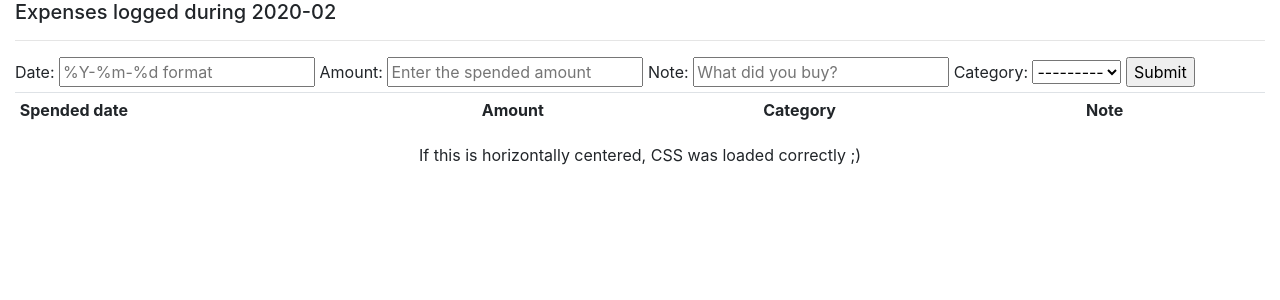
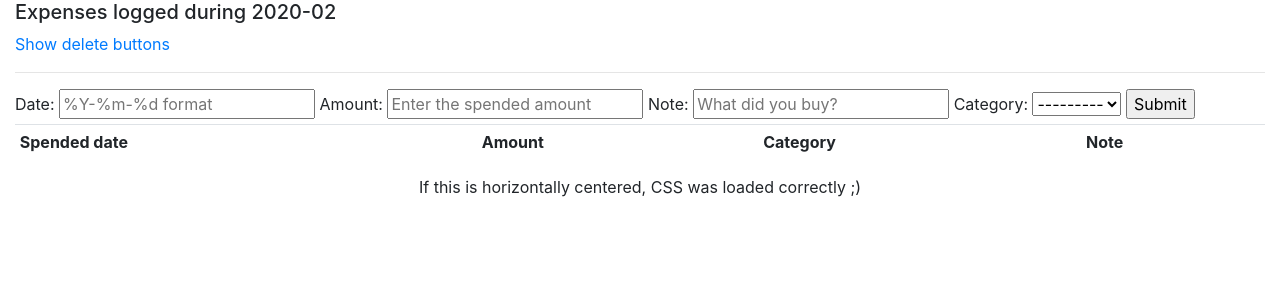
Before and after one commit to MicheleV/budgeteer, a Django app: page /expenses in a window 1280 px wide. Shown: the part 56-356 px from the top of the page. Run offline with Django 3.2, Linux system fonts and the light colour scheme; data that the repository does not hold is empty; parts of the project's set-up code (start-up, migrations or seed data) failed here and were passed over; some libraries are stand-ins or nearby versions.

Commit message:
Enable deleting expenses and monthly balances

```diff
--- a/budgets/forms.py
+++ b/budgets/forms.py
@@ -50,6 +50,12 @@ class ExpenseForm(forms.models.ModelForm):
             }),
             'category': forms.fields.Select,
         }
+
+
+class DeleteExpenseForm(forms.models.ModelForm):
+    class Meta:
+        model = m.Expense
+        fields = []
 
 
 class MonthlyBudgetForm(forms.models.ModelForm):
--- a/budgets/templates/expenses.html
+++ b/budgets/templates/expenses.html
@@ -8,6 +8,11 @@
 <div class="row">
   <div  class="col">
     <h5 id="id_current_month_date">Expenses logged during {{ month }}</h5>
+    {% if show_delete %}
+      <a href="{% url 'expenses' %}">Hide delete buttons</a>
+    {% else %}
+      <a href="{% url 'expenses' %}?delete=1">Show delete buttons</a>
+    {% endif %}
     <hr>
     <form method="POST" action="{% url 'new_expense' %}">
       {% csrf_token %}
@@ -36,6 +41,9 @@
         <th>Amount</th>
         <th>Category</th>
         <th>Note</th>
+        {% if show_delete %}
+          <th>Delete</th>
+        {% endif %}
       </tr>
       {% if expenses_sum %}
         <tr>
@@ -43,6 +51,10 @@
           <td><b>{{ expenses_sum | intcomma }}</b></td>
           <td><b>Total</b></td>
           <td> - </td>
+          {% if show_delete %}
+            <td> - </td>
+          {% endif %}
+
         </tr>
       {% endif %}
       {% for expense in expenses %}
@@ -51,6 +63,14 @@
           <td>{{ expense.amount | intcomma }}</td>
           <td>{{ expense.category.text }}</td>
           <td>{{ expense.note }}</td>
+          {% if show_delete %}
+            <td>
+              <form method="POST" action="{% url 'delete_expense' id=expense.id %}">
+                {% csrf_token %}
+                <input type="submit" id="id_submit" value="Yes, DELETE">
+              </form>
+            </td>
+          {% endif %}
         </tr>
       {% endfor %}
       </table>
--- a/budgets/urls.py
+++ b/budgets/urls.py
@@ -51,6 +51,8 @@ urlpatterns = [
          name='new_monthly_balance'),
     path('edit_monthly_balance/<int:id>', views.monthly_balances_edit_page,
          name='edit_monthly_balance'),
+    path('delete_monthly_balance/<int:id>', views.delete_monthly_balance_page,
+         name='delete_monthly_balance'),
 
-    path('api/', views.api_categories)
+    path('api/categories', views.api_categories, name='api')
 ]
--- a/budgets/views.py
+++ b/budgets/views.py
@@ -296,6 +296,9 @@ def expenses_page(request, date=None):
     else:
         form = f.ExpenseForm()
 
+    # Toggle delete buttons
+    show_delete = request.GET.get('delete', False) == '1'
+
     # Filter out archived categories
     categories = m.Category.objects.filter(is_archived=False)
     form.fields['category'].queryset = categories
@@ -316,12 +319,16 @@ def expenses_page(request, date=None):
         'pie_graph': pie_graph,
         'form': form,
         'errors': errors,
-        'month': start.strftime("%Y-%m")
+        'month': start.strftime("%Y-%m"),
+        'show_delete': show_delete,
     })
 
 
-@require_http_methods(["DELETE"])
+@require_http_methods(["POST"])
 def delete_expense_page(request, id):
+    """
+    Delete an expense
+    """
     errors = None
     mb = get_object_or_404(m.Expense, pk=id)
     mb.delete()
@@ -347,6 +354,9 @@ def monthly_budgets_page(request, date=None):
         except ValidationError:
             errors = form.errors
 
+    # Toggle delete buttons
+    show_delete = request.GET.get('delete', False) == '1'
+
     categories = m.Category.objects.all()
     if date is None:
         monthly_budgets = m.MonthlyBudget.objects.all()
@@ -357,6 +367,7 @@ def monthly_budgets_page(request, date=None):
       'categories': categories,
       'monthly_budgets': monthly_budgets,
       'form': f.MonthlyBudgetForm(),
+      'show_delete': show_delete,
       'errors': errors
     })
 
@@ -465,6 +476,9 @@ def monthly_balances_page(request, date=None):
         except ValidationError:
             errors = form.errors
 
+    # Toggle delete buttons
+    show_delete = request.GET.get('delete', False) == '1'
+
     total = None
     bar_graph = False
     if date is None:
@@ -485,10 +499,38 @@ def monthly_balances_page(request, date=None):
       'bar_graph': bar_graph,
       'form': f.MonthlyBalanceForm(),
       'total': total,
+      'show_delete': show_delete,
       'errors': errors
     })
 
-# TODO: DUPLICATED CODE! Merge this with monthly_balances_page()
+
+def create_url_for_monthly_budget(mb, delete=False):
+    """
+    Redirect to the monthly_balances for the argument's date
+    """
+    format_str = '%Y-%m'
+    date_ym = mb.date.strftime(format_str)
+    view_url = reverse('monthly_balances')
+    redirect_url = f"{view_url}/{date_ym}"
+    if delete:
+        redirect_url = f"{redirect_url}?delete=1"
+    return redirect_url
+
+
+@require_http_methods(["POST"])
+def delete_monthly_balance_page(request, id=None):
+    """
+    Delete a monthly balance
+    """
+    errors = None
+    mb = get_object_or_404(m.MonthlyBalance, pk=id)
+    # Since we delete a monthly balance, the previous page was showing buttons
+    show_delete = True
+    redirect_url = create_url_for_monthly_budget(mb, show_delete)
+    mb.delete()
+    return redirect(redirect_url)
+
+
 @require_http_methods(["GET", "POST"])
 def monthly_balances_edit_page(request, id=None):
     errors = None
@@ -501,11 +543,7 @@ def monthly_balances_edit_page(request, id=None):
                 form.full_clean()
                 form.save()
 
-                # Redirect to the monthly_balances for the current mb's month
-                format_str = '%Y-%m'
-                date_ym = mb.date.strftime(format_str)
-                view_url = reverse('monthly_balances')
-                redirect_url = f"{view_url}/{date_ym}"
+                redirect_url = create_url_for_monthly_budget(mb)
                 return redirect(redirect_url)
             else:
                 errors = form.errors
@@ -522,10 +560,10 @@ def monthly_balances_edit_page(request, id=None):
     })
 
 
+# TODO: move me inside a namespace
 @api_view(['GET'])
 # @renderer_classes([JSONRenderer])
 def api_categories(request):
-    # return Response({"message": "Hello, world!"})
     """
     List all categories
     """
--- a/functional_tests/helpers.py
+++ b/functional_tests/helpers.py
@@ -194,10 +194,8 @@ def create_category_and_two_expenses(self, first_item, second_item,
     first_date = date.today().replace(day=1)
     delta = timedelta(weeks=10)
     second_date = first_date - delta
-    if is_income:
-        method = create_entry
-    else:
-        method = create_entry
+    method = create_entry
+
     # Frank visits the expenses url and enters the expense details
     method(
       self,
--- a/functional_tests/test_base.py
+++ b/functional_tests/test_base.py
@@ -11,6 +11,7 @@ from selenium.webdriver.firefox.options import Options
 
 from budgets.models import Category
 import functional_tests.helpers as Helpers
+import functional_tests.test_api as API
 import functional_tests.test_categories as Categories
 import functional_tests.test_expenses as Expenses
 import functional_tests.test_monthly_balances as MonthlyBalances
@@ -96,3 +97,6 @@ class FunctionalTest(LiveServerTestCase):
         ViewAndLayout.test_home_page_has_links_in_nav(self)
         ViewAndLayout.test_layout_and_styling(self)
         ViewAndLayout.check_autofocus(self)
+
+    def test_api(self):
+        API.test_create_and_delete_expenses(self)
--- a/graphs/plot.py
+++ b/graphs/plot.py
@@ -98,7 +98,7 @@ def prepareGraphData(x, y, goals=None):
             # Set goal legend
             red_patch = mpatches.Patch(color=colorVal, label=goal.text)
             legend_items.append(red_patch)
-        plt.legend(handles=legend_items)
+        plt.legend(handles=legend_items, loc="center left")
 
 
 # Source: https://matplotlib.org/3.1.1/faq/howto_faq.html#how-to-use-matplotlib-in-a-web-application-server
```
Also changed, not shown: budgets/templates/monthly_balances.html (+21 -1 lines), budgets/tests/base.py (+1 -2 lines), budgets/tests/test_views.py (+17 -4 lines), functional_tests/test_api.py (added, +41 -0 lines), 1 other file.
